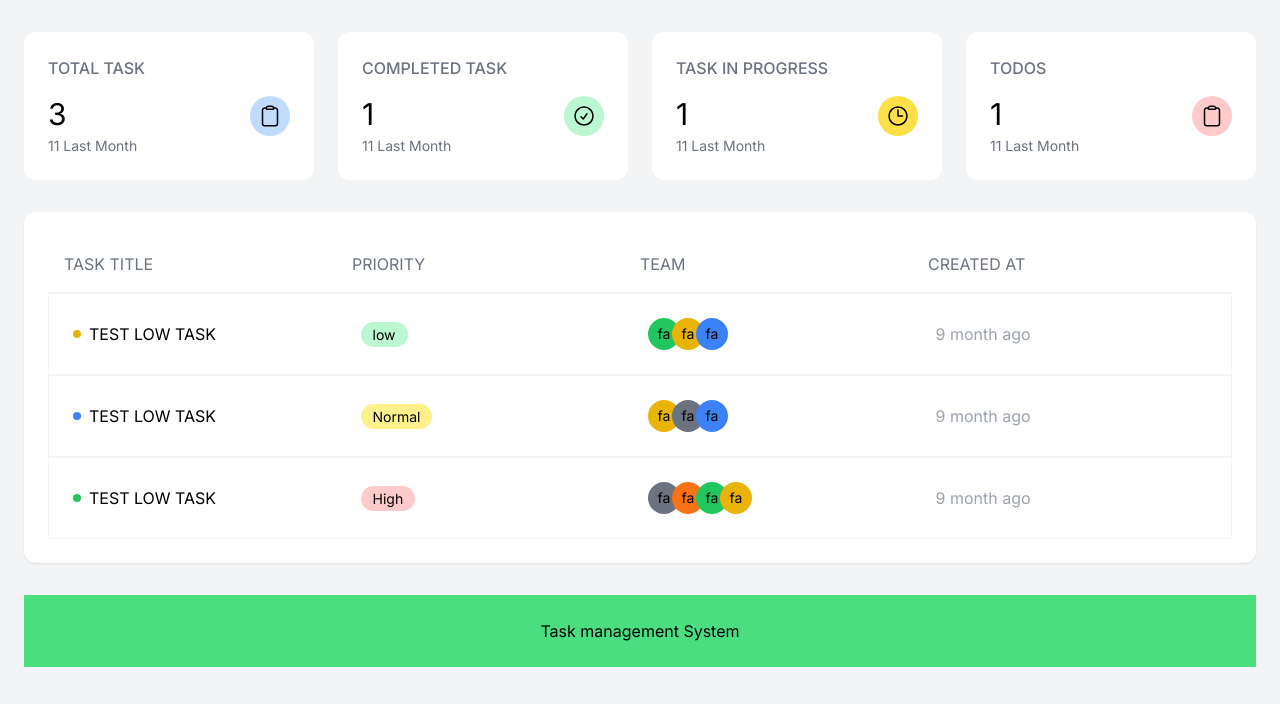
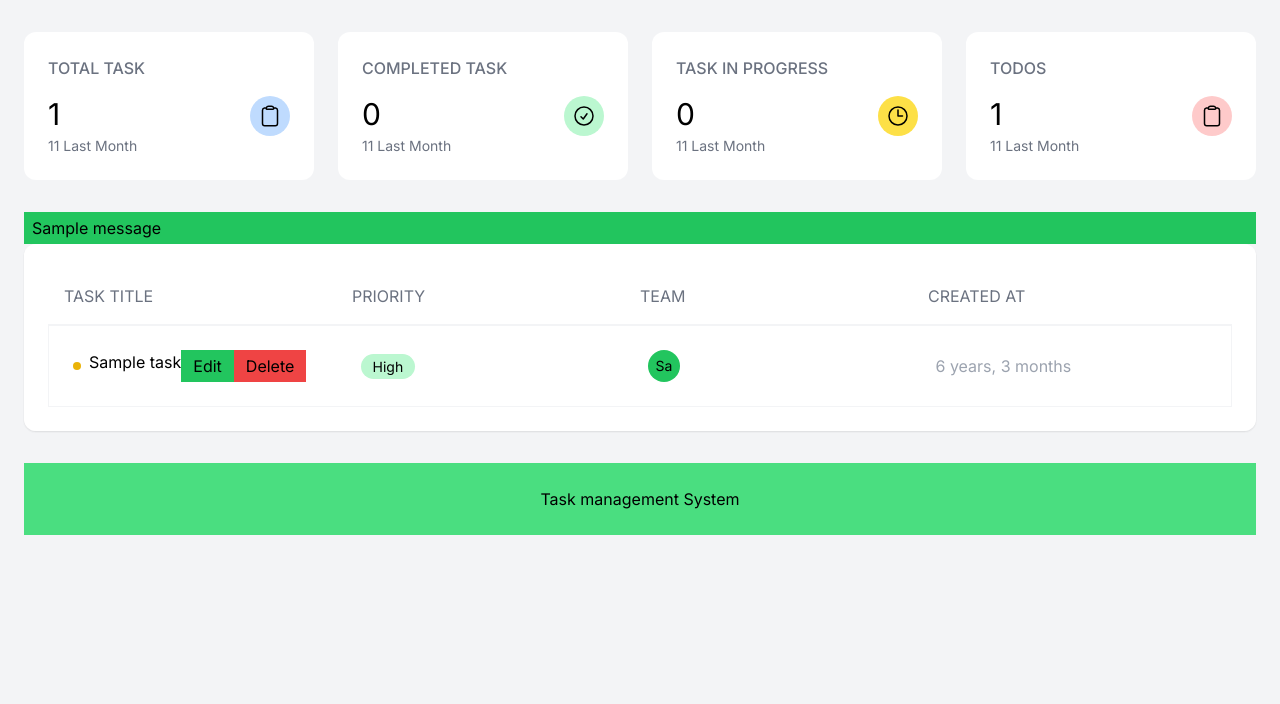
Before and after one commit to Raju-Ahmed-4460/Project_With_Django_Setup, a Django app: page /tasks/manager_dashboard/ in a window 1280 px wide. Shown: the part 96-800 px from the top of the page. Run offline with Django 5.2, Linux system fonts and the light colour scheme; tables that the repository leaves empty hold one stand-in row (values such as "Sample post"); one stand-in notice (Sample message) is shown.

Commit message:
Full Project done with crud

```diff
--- a/Task_Management/settings.py
+++ b/Task_Management/settings.py
@@ -25,7 +25,8 @@ SECRET_KEY = "django-insecure-q4ihn^!5063w@ip+9hhh*lwczz#iy!az5c5_#q&dmj(fn$_$8c
 # SECURITY WARNING: don't run with debug turned on in production!
 DEBUG = True
 
-ALLOWED_HOSTS = []
+ALLOWED_HOSTS = ['*']
+CSRF_TRUSTED_ORIGINS=['https://*.onrender.com']
 
 
 # Application definition
--- a/static/css/output.css
+++ b/static/css/output.css
@@ -882,9 +891,19 @@ video {
   background-color: rgb(234 179 8 / var(--tw-bg-opacity, 1));
 }
 
-.bg-rose-500 {
+.bg-red-500 {
   --tw-bg-opacity: 1;
-  background-color: rgb(244 63 94 / var(--tw-bg-opacity, 1));
+  background-color: rgb(239 68 68 / var(--tw-bg-opacity, 1));
+}
+
+.bg-red-600 {
+  --tw-bg-opacity: 1;
+  background-color: rgb(220 38 38 / var(--tw-bg-opacity, 1));
+}
+
+.bg-yellow-400 {
+  --tw-bg-opacity: 1;
+  background-color: rgb(250 204 21 / var(--tw-bg-opacity, 1));
 }
 
 .p-4 {
@@ -895,9 +914,19 @@ video {
   padding: 1.5rem;
 }
 
+.px-2 {
+  padding-left: 0.5rem;
+  padding-right: 0.5rem;
+}
+
 .px-3 {
   padding-left: 0.75rem;
   padding-right: 0.75rem;
+}
+
+.px-4 {
+  padding-left: 1rem;
+  padding-right: 1rem;
 }
 
 .px-96 {
--- a/tasks/models.py
+++ b/tasks/models.py
@@ -65,7 +65,7 @@ class TaskDetail(models.Model):
     # std_id=models.CharField(max_length=200,primary_key=True)  ata korle auto primary key tar poriborte ata primary key hobe
     task=models.OneToOneField(Task,on_delete=models.CASCADE,related_name="datils")
 
-    assign_to=models.TextField(max_length=100)
+    # assign_to=models.TextField(max_length=100)
     priority=models.CharField(max_length=1,choices=PRIORITY_OPTION, default=low)
     notes=models.TextField(blank=True,null=True)
 
--- a/tasks/templates/dashboard/dashboard.html
+++ b/tasks/templates/dashboard/dashboard.html
@@ -42,11 +42,13 @@
          {% comment %} stas grid  {% endcomment %}
          <div class="grid grid-cols-1 md:grid-cols-4 sm:grid-cols-1 gap-6 mb-8 items-start">
             {% comment %} total task {% endcomment %}
+
+            <a href="{% url 'manager_dashboard' %}">
              <div class="bg-white rounded-xl p-6">
                 <h2 class="font-medium text-gray-500 mb-4">TOTAL TASK</h2>
                 <div class="flex justify-between">
                     <div>
-                    <p class="text-3xl mb-1 font-semibolt">3</p>
+                    <p class="text-3xl mb-1 font-semibolt">{{counts.totak_count}}</p>
                     <p class="text-sm text-gray-500">11 Last Month</p>
 
                     </div>
@@ -58,12 +60,15 @@
                     </div>
                 </div>
              </div>
+               </a>
                 {% comment %} total task  {% endcomment %}
-             <div class="bg-white rounded-xl p-6">
+
+                <a href="{% url 'manager_dashboard' %}?type=completed">
+                    <div class="bg-white rounded-xl p-6">
                 <h2 class="font-medium text-gray-500 mb-4">COMPLETED TASK</h2>
                 <div class="flex justify-between">
                     <div>
-                    <p class="text-3xl mb-1 font-semibolt">1</p>
+                    <p class="text-3xl mb-1 font-semibolt">{{counts.completed_task}}</p>
                     <p class="text-sm text-gray-500">11 Last Month</p>
 
                     </div>
@@ -76,12 +81,16 @@
                     </div>
                 </div>
              </div>
+
+                </a>
+
                 {% comment %} total task  {% endcomment %}
+                 <a href="{% url 'manager_dashboard' %}?type=in_progress">
              <div class="bg-white rounded-xl p-6">
                 <h2 class="font-medium text-gray-500 mb-4">TASK IN PROGRESS</h2>
                 <div class="flex justify-between">
                     <div>
-                    <p class="text-3xl mb-1 font-semibolt">1</p>
+                    <p class="text-3xl mb-1 font-semibolt">{{counts.in_progress_task}}</p>
                     <p class="text-sm text-gray-500">11 Last Month</p>
 
                     </div>
@@ -94,12 +103,15 @@
                     </div>
                 </div>
              </div>
+             </a>
                  {% comment %} total task {% endcomment %}
+
+                  <a href="{% url 'manager_dashboard' %}?type=pending">
              <div class="bg-white rounded-xl p-6">
                 <h2 class="font-medium text-gray-500 mb-4">TODOS</h2>
                 <div class="flex justify-between">
                     <div>
-                    <p class="text-3xl mb-1 font-semibolt">1</p>
+                    <p class="text-3xl mb-1 font-semibolt">{{counts.pending_task}}</p>
                     <p class="text-sm text-gray-500">11 Last Month</p>
 
                     </div>
@@ -112,6 +124,16 @@
                 </div>
              </div>
          </div>
+         </a>
+
+         <div>
+        {% if messages %}
+        {% for message in messages  %}
+        <div class="px-2 py-1 {% if message.tags == 'success' %}bg-green-500{% endif %}">{{message}}</div>
+
+        {% endfor %}
+        {% endif %}
+    </div>
 
           {% block tasks %}
 
--- a/tasks/templates/dashboard/manager_dashboard.html
+++ b/tasks/templates/dashboard/manager_dashboard.html
@@ -20,69 +20,45 @@
 
 
                    {% comment %} task-items  {% endcomment %}
-                   <div class="divide-y divide-gray-300 p-6 border border-gray-100">
+
+
+                    {% for task in tasks  %}
+                    <div class="divide-y divide-gray-300 p-6 border border-gray-100">
                      <div class="grid grid-cols-4 gap-4 items-center border-gray-400">
                 <div class="flex items-center gap-2">
                 <div class="h-2 w-2 bg-yellow-500 rounded-full"></div>
-                <div><span>TEST LOW TASK</span></div>
-            </div>
-            <div><span  class="py-1 px-3 rounded-full bg-green-200 text-sm ">low</span></div>
-            <div>
-                <div class="flex -space-x-2">
-                    <div class="w-8 h-8 rounded-full bg-green-500 flex items-center justify-center text-sm border-3 border-black">fa</div>
-                     <div class="w-8 h-8 rounded-full bg-yellow-500 flex items-center justify-center text-sm border-3 border-black">fa</div>
-                      <div class="w-8 h-8 rounded-full bg-blue-500 flex items-center justify-center text-sm border-3 border-black">fa</div>
+                <div class='flex'>
+                    <span>{{task.title}}</span>
+                    <a href='{% url "update-task" task.id %}' class="px-3 py-1 bg-green-500" >Edit</a>
+                    <form action='{% url "delete-task" task.id %}' method='POST'>
+                        {% csrf_token %}
+                        <button type='submit' class="px-3 py-1 bg-red-500" >Delete</button>
+                    </form>
+
+
 
                 </div>
             </div>
-            <div><span class="text-gray-400">9 month ago</span></div>
+            <div><span  class="py-1 px-3 rounded-full bg-green-200 text-sm ">{{task.datils.get_priority_display}}</span></div>
+            <div>
+
+                <div class="flex -space-x-2">
+                    {% for emp in task.assigned_to.all  %}
+
+                    <div class="w-8 h-8 rounded-full bg-green-500 flex items-center justify-center text-sm border-3 border-black">
+
+                        {{emp.name|slice:":2"}}</div>
+
+                    {% endfor %}
+
+
+                </div>
+            </div>
+            <div><span class="text-gray-400">{{task.created_at|timesince}}</span></div>
                    </div>
                       </div>
 
-
-
-
-                       <div class="divide-y divide-gray-300 p-6 border border-gray-100">
-                     <div class="grid grid-cols-4 gap-4 items-center">
-                <div class="flex items-center gap-2">
-                <div class="h-2 w-2 bg-blue-500 rounded-full"></div>
-                <div><span>TEST LOW TASK</span></div>
-            </div>
-            <div><span  class="py-1 px-3 rounded-full bg-yellow-200 text-sm ">Normal</span></div>
-            <div>
-                <div class="flex -space-x-2">
-                    <div class="w-8 h-8 rounded-full bg-yellow-500 flex items-center justify-center text-sm border-3 border-black">fa</div>
-                     <div class="w-8 h-8 rounded-full bg-gray-500 flex items-center justify-center text-sm border-3 border-black">fa</div>
-                      <div class="w-8 h-8 rounded-full bg-blue-500 flex items-center justify-center text-sm border-3 border-black">fa</div>
-
-                </div>
-            </div>
-            <div><span class="text-gray-400">9 month ago</span></div>
-                   </div>
-                      </div>
-
-
-
-
-                       <div class="divide-y divide-gray-300 p-6 border border-gray-100">
-                     <div class="grid grid-cols-4 gap-4 items-center">
-                <div class="flex items-center gap-2">
-                <div class="h-2 w-2 bg-green-500 rounded-full"></div>
-                <div ><span>TEST LOW TASK</span></div>
-            </div>
-            <div><span  class="py-1 px-3 rounded-full bg-red-200 text-sm  ">High</span></div>
-            <div>
-                <div class="flex -space-x-2 ">
-                    <div class="w-8 h-8 rounded-full bg-gray-500 flex items-center justify-center text-sm border-3 border-black">fa</div>
-                     <div class="w-8 h-8 rounded-full bg-orange-500 flex items-center justify-center text-sm border-3 border-black">fa</div>
-                      <div class="w-8 h-8 rounded-full bg-green-500 flex items-center justify-center text-sm border-3 border-black">fa</div>
- <div class="w-8 h-8 rounded-full bg-yellow-500 flex items-center justify-center text-sm border-3 border-black">fa</div>
-                </div>
-            </div>
-            <div><span class="text-gray-400">9 month ago</span></div>
-                   </div>
-                      </div>
-
+                    {% endfor %}
 
 
 
--- a/tasks/urls.py
+++ b/tasks/urls.py
@@ -1,10 +1,12 @@
 
 from django.urls import path
-from tasks.views import manager_dashboard,user_dashboard,test,create_form,view_task
+from tasks.views import manager_dashboard,user_dashboard,test,create_form,view_task,update_form,delete_task
 urlpatterns=[
-    path('manager_dashboard/', manager_dashboard),
+    path('manager_dashboard/', manager_dashboard,name='manager_dashboard'),
     path('user_dashboard/', user_dashboard),
     path('test/',test),
-    path('create_task/',create_form),
-    path('view_task/',view_task)
+    path('create_task/',create_form,name='create-task'),
+    path('view_task/',view_task),
+    path('update_task/<int:id>/',update_form,name='update-task'),
+    path('delete_task/<int:id>/',delete_task,name='delete-task')
 ]
--- a/tasks/views.py
+++ b/tasks/views.py
@@ -1,13 +1,46 @@
 from django.http import HttpResponse
-from django.shortcuts import render
-from tasks.forms import TaskForm,TaskModelForm
+from django.shortcuts import render,redirect
+from tasks.forms import TaskForm,TaskModelForm,TaskDetailModelform
 from tasks.models import Employee,Task,TaskDetail,Project
 from datetime import date
 from django.db.models import Q,Max,Min,Count,Avg
+from django.contrib import messages
 
 # Create your views here.
 def manager_dashboard(request):
-    return render(request, "dashboard/manager_dashboard.html")
+    type = request.GET.get('type','all')
+
+    # totak_count=tasks.count()
+    # completed_task=Task.objects.filter(status="COMPLETED").count()
+    # in_progress_task=Task.objects.filter(status="IN_PROGRESS").count()
+    # pending_task=Task.objects.filter(status="PENDING").count()
+
+
+    counts=Task.objects.aggregate(
+        totak_count=Count('id'),
+        completed_task=Count('id',filter=Q(status='COMPLETED')),
+        in_progress_task=Count('id',filter=Q(status='IN_PROGRESS')),
+        pending_task=Count('id',filter=Q(status='PENDING')),
+    )
+    base_query=Task.objects.select_related("datils").prefetch_related("assigned_to")
+
+
+    # retriving data
+
+    if type=='completed':
+        tasks=base_query.filter(status='COMPLETED')
+    elif type=='in_progress':
+        tasks=base_query.filter(status='IN_PROGRESS')
+    elif type=='pending':
+        tasks=base_query.filter(status='PENDING')
+    elif type=='all':
+        tasks=base_query.all()
+
+    contex={
+        "tasks":tasks,
+        "counts":counts,
+    }
+    return render(request, "dashboard/manager_dashboard.html",contex)
 
 def user_dashboard(request):
     return render(request, "dashboard/user_dashboard.html")
@@ -31,17 +64,20 @@ def test(request):
 
 def create_form(request):
     # em = employee.objects.all()
-    form =  TaskModelForm() ## for get request
+    task_form =  TaskModelForm() ## for get request
+    task_detail_form=TaskDetailModelform()
 
     if request.method == "POST":
-        form = TaskModelForm(request.POST)
-
-        if form.is_valid():
+        task_form =  TaskModelForm(request.POST) ## for get request
+        task_detail_form=TaskDetailModelform(request.POST)
+        if task_form.is_valid() and task_detail_form.is_valid():
             '''for modelform data'''
-            print(form)
-            form.save()
-
-            return render(request,'task_form.html',{'myform':form,'message':"Task Added successfully"})
+            task=task_form.save()
+            task_detail=task_detail_form.save(commit=False)
+            task_detail.task=task
+            task_detail.save()
+            messages.success(request,'task created successfully')
+            return redirect('create-task')
 
             '''For django form data not modelform'''
             # data = form.cleaned_data
@@ -60,8 +96,48 @@ def create_form(request):
             # return HttpResponse("Sucessfully added")
 
 
-    context = {"myform": form}
+    context = {"task_form": task_form,"task_detail_form":task_detail_form}
     return render(request, "task_form.html", context)
+
+
+def update_form(request,id):
+    # em = employee.objects.all()
+    task=Task.objects.get(id=id)
+    task_form =  TaskModelForm(instance=task) ## for get request
+    if task.datils:
+        task_detail_form=TaskDetailModelform(instance=task.datils)
+
+    if request.method == "POST":
+        task_form =  TaskModelForm(request.POST,instance=task) ## for get request
+        task_detail_form=TaskDetailModelform(request.POST,instance=task.datils)
+        if task_form.is_valid() and task_detail_form.is_valid():
+            '''for modelform data'''
+            task_form=task_form.save()
+            task_detail_form.save()
+            messages.success(request,'task updated successfully')
+            return redirect('update-task',id)
+
+
+    context = {"task_form": task_form,"task_detail_form":task_detail_form}
+    return render(request, "task_form.html", context)
+
+
+
+
+def delete_task(request,id):
+    if request.method == "POST":
+        task=Task.objects.get(id=id)
+        task.delete()
+        messages.success(request,'task delete successfully')
+        return redirect('manager_dashboard')
+    else:
+        messages.error(request,'Somthing went  wrong')
+        return redirect('manager_dashboard')
+
+
+
+
+
 
 ## See all Task
 
```
Also changed, not shown: other parts of static/css/output.css (+24 -14 lines), tasks/forms.py (+9 -1 lines), tasks/templates/task_form.html (+7 -3 lines), tasks/migrations/0002_remove_taskdetail_assign_to.py (added).
